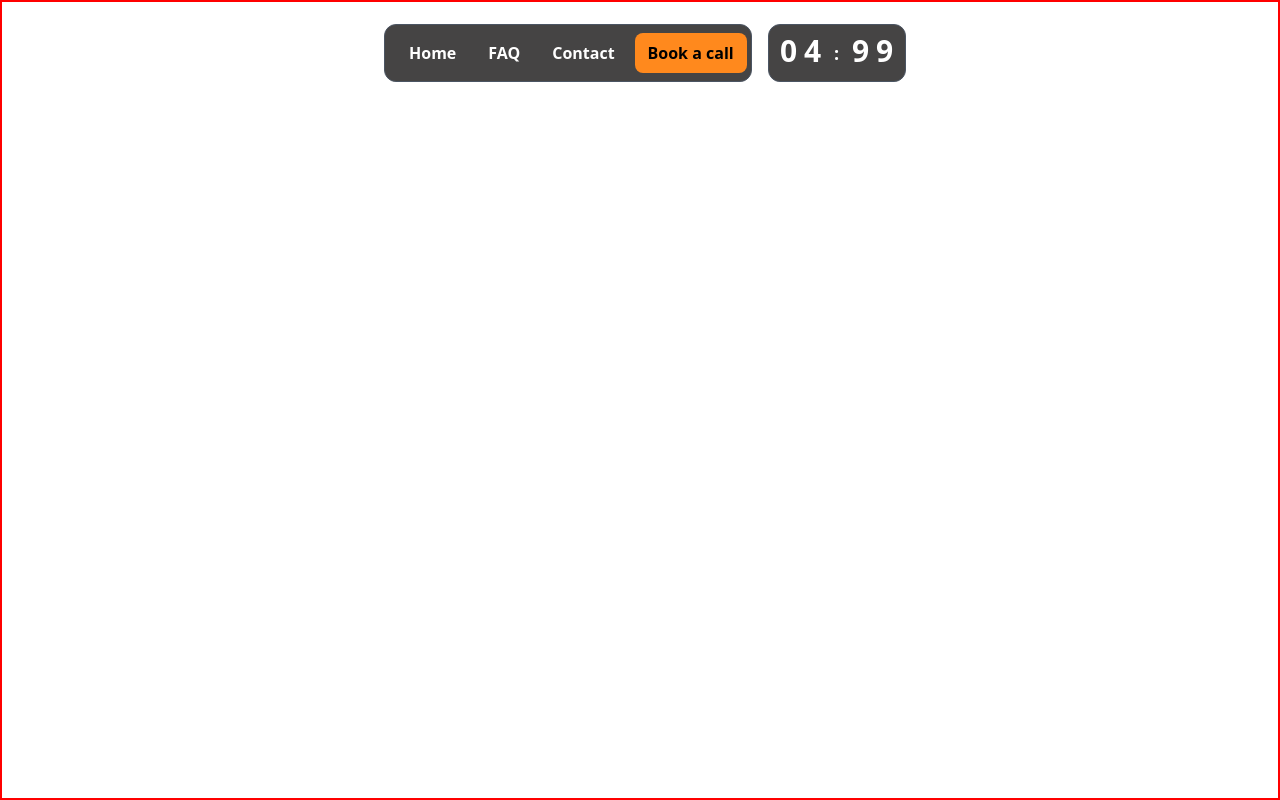
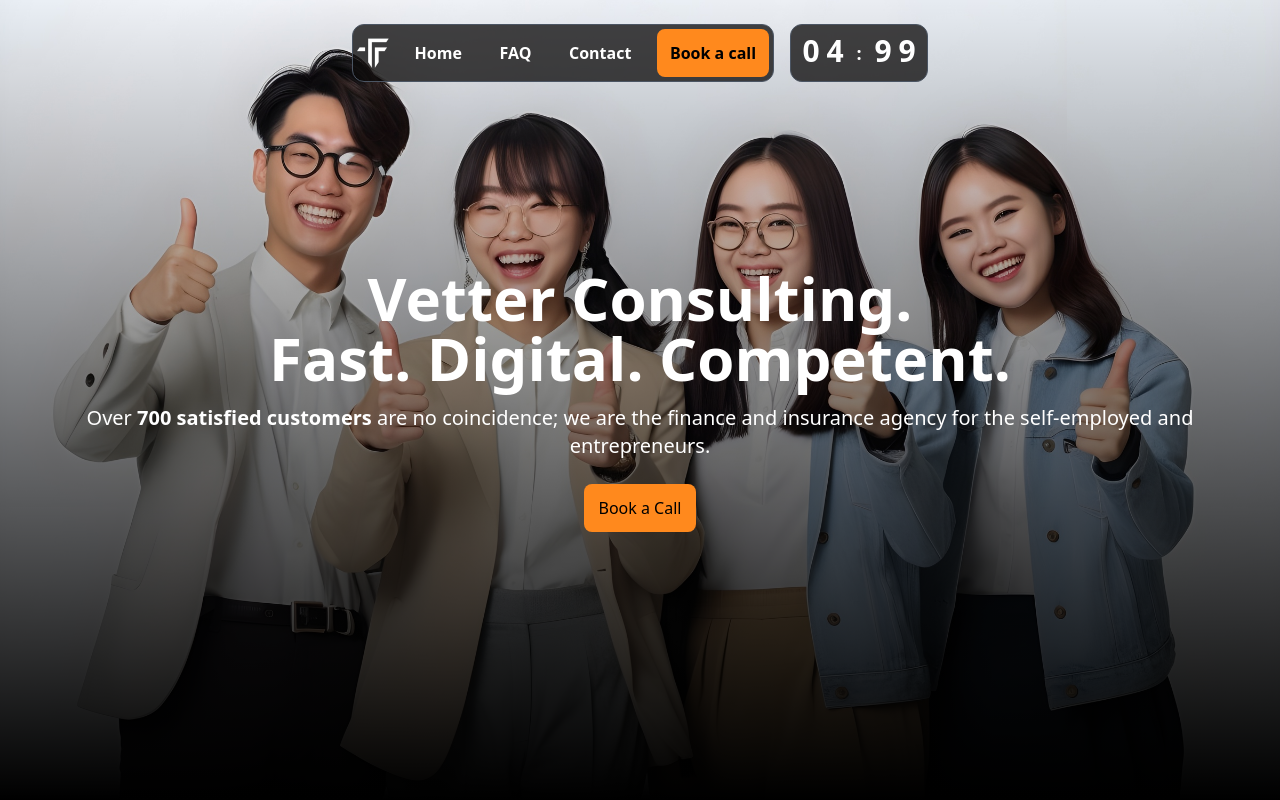
Before and after one commit to ShahAlom47/VR-Consulting-Client, a React (Vite) app: page / in a window 1280 px wide. Shown: the top 800 px of the page. Built offline with nearby package versions, Linux system fonts and the light colour scheme.

Commit message:
added banner

```diff
--- /dev/null
+++ b/src/Pages/Componets/Banner.jsx
@@ -0,0 +1,36 @@
+import img from "../../Accets/Images/banner-photo.jpg";
+import PrimaryButton from "../../SharedComponent/PrimaryButton";
+
+const Banner = () => {
+  return (
+    <div
+      className="relative h-screen bg-cover bg-center"
+      style={{ backgroundImage: `url(${img})` }}
+    >
+      {/* Overlay Gradient */}
+      <div className="absolute inset-0 bg-gradient-to-b from-transparent to-black opacity-"></div>
+
+      {/* Content */}
+      <div className="absolute inset-0 flex flex-col items-center justify-center text-center text-white px-4">
+        {/* Title */}
+        <h1 className="text-4xl md:text-6xl font-bold leading-tight mb-4">
+          Vetter Consulting.
+          <br />
+          Fast. Digital. Competent.
+        </h1>
+
+        {/* Subtitle */}
+        <p className="text-lg md:text-xl mb-6">
+          Over <span className="font-bold">700 satisfied customers</span> are no
+          coincidence; we are the finance and insurance agency for the
+          self-employed and entrepreneurs.
+        </p>
+
+        {/* Button */}
+        <PrimaryButton>Book a Call</PrimaryButton>
+      </div>
+    </div>
+  );
+};
+
+export default Banner;
--- a/src/Pages/Home.jsx
+++ b/src/Pages/Home.jsx
@@ -1,12 +1,14 @@
 import usePageMetrics from "../CustomHocks/usePageMetrics";
+import Banner from "./Componets/Banner";
 
 
 
 const Home = () => {
-    const {homeRef} = usePageMetrics();
+    const { homeRef } = usePageMetrics();
 
     return (
         <div id="home" ref={homeRef}>
+            <Banner> </Banner>
             <div className="min-h-screen bb mb-3"></div>
             <div className="min-h-screen bb mb-3"></div>
             <div className="min-h-screen bb mb-3"></div>
--- a/src/SharedComponent/Navbar.jsx
+++ b/src/SharedComponent/Navbar.jsx
@@ -22,8 +22,8 @@ const Navbar = () => {
 
 
     return (
-        <div className="  p-2  my-4    w-full fixed ">
-            <div className=" mx-auto max-w-lg  flex gap-4 ">
+        <div className="  p-2  my-4    w-full fixed z-40 ">
+            <div className=" mx-auto max-w-xl  flex gap-4 ">
                 <div className="p-1 border-[1px] border-gray-600 rounded-xl flex-1 bg-[#0b0a0ac2] flex gap-2 justify-between  items-center text-white font-semibold">
                     {nav}
 
--- a/src/SharedComponent/PrimaryButton.jsx
+++ b/src/SharedComponent/PrimaryButton.jsx
@@ -3,7 +3,7 @@ const PrimaryButton = ({ children }) => {
     return (
         <button
             type="button"
-            className="bg-[#ff891d] rounded-lg p-2 px-3 text-black overflow-hidden relative group h-10 w-28"
+            className="bg-[#ff891d] rounded-lg p-2 px-3 text-black overflow-hidden relative group h-12 w-28"
         >
             {/* Top Text */}
             <span
--- a/src/SharedComponent/RotatingCounter .jsx
+++ b/src/SharedComponent/RotatingCounter .jsx
@@ -36,7 +36,7 @@ const RotatingCounter = () => {
   console.log(value, formattedValue,  digits);
 
   return (
-    <div className="flex space-x-0 text-3xl">
+    <div className="flex space-x-0 text-3xl font-extrabold  ">
       {digits.map((digit, index) => (
         <div
          key={index}
@@ -53,7 +53,7 @@ const RotatingCounter = () => {
               {[...Array(10).keys()].map((num) => (
                 <span
                   key={num}
-                  className="text-3xl font-bold h-10 flex gap-0  items-center justify-center "
+                  className=" h-10 flex gap-0  items-center justify-center "
                 >
                   {num}
                 </span>
```
Also changed, not shown: src/Accets/Images/banner-photo.jpg (added). Lines whose indentation alone changed are shown as unchanged.
